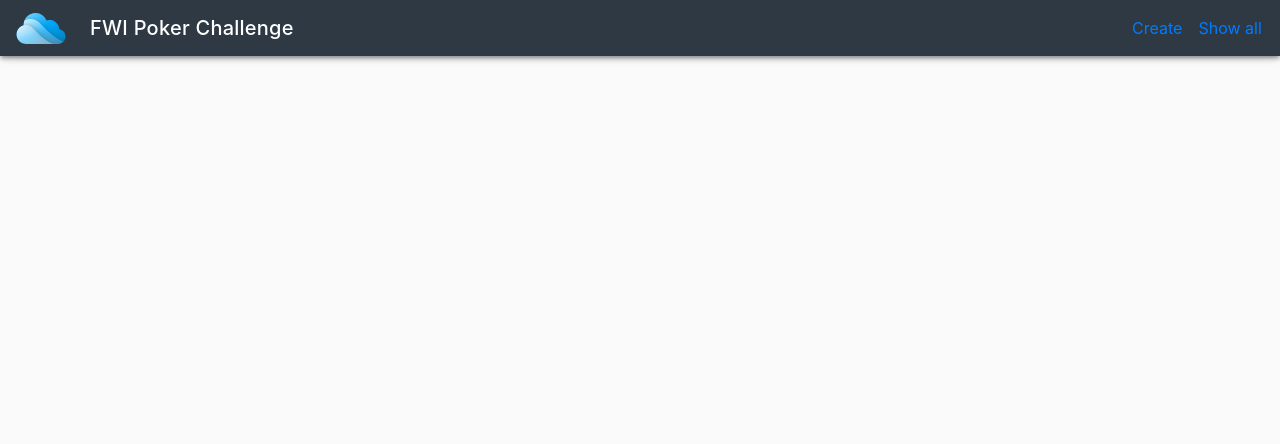
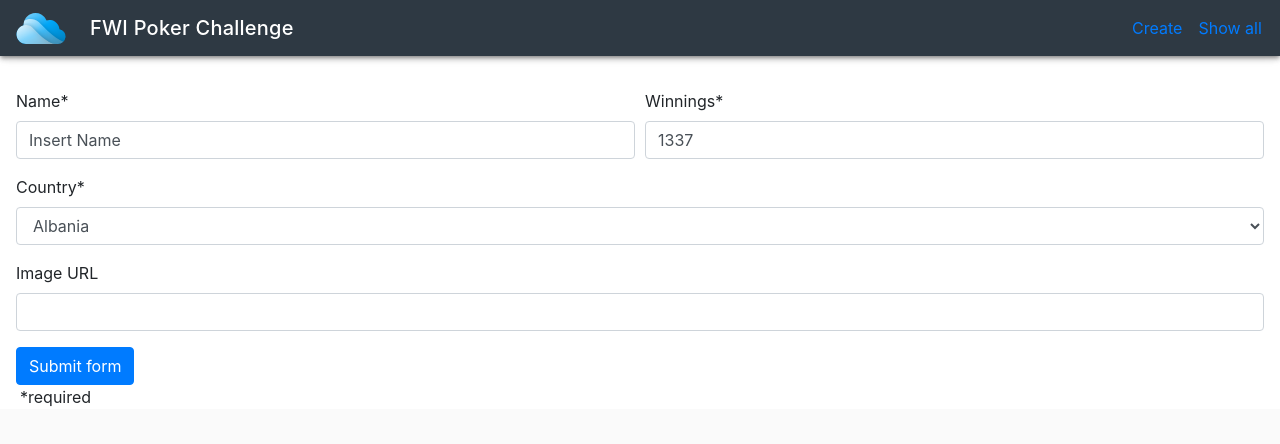
Before and after one commit to Collin-Park/fwi-fe-code-challenge, a React (Create React App) app in the folder client/: page /create in a window 1280 px wide. Shown: the top 444 px of the page. Built offline with nearby package versions, Linux system fonts and the light colour scheme.

Commit message:
added ui for create route and added forminput component

```diff
--- a/client/src/App.jsx
+++ b/client/src/App.jsx
@@ -1,5 +1,5 @@
 import React from 'react';
-
+import CreateNew from './CreateNew/CreateNew';
 import Header from './Header/Header';
 import PlayerTable from './PlayerTable/PlayerTable';
 
@@ -19,7 +19,7 @@ const App = () => {
               <PlayerTable />
             </Route>
             <Route path="/create">
-              <div>create</div>
+              <CreateNew />
             </Route>
           </Switch>
         </div>
--- /dev/null
+++ b/client/src/CreateNew/CreateNew.jsx
@@ -0,0 +1,19 @@
+import React from 'react';
+
+import './CreateNew.scss';
+import FormInput from '../FormInput/FormInput';
+
+export default function CreateNew() {
+  const newChar = {
+    name: 'Insert Name',
+    winnings: 1337,
+    country: 'AL',
+    imageUrl: '',
+  };
+  return (
+    <div className="mx-3">
+      <div className="hidden-nav" />
+      <FormInput props={newChar} />
+    </div>
+  );
+}
--- /dev/null
+++ b/client/src/CreateNew/CreateNew.scss
@@ -0,0 +1,4 @@
+.hidden-nav {
+  width: 100%;
+  height: 56px;
+}
--- a/client/src/FormInput/FormInput.jsx
+++ b/client/src/FormInput/FormInput.jsx
@@ -25,9 +25,12 @@ const schema = yup.object({
 });
 
 export default function FormInput({ props }) {
-  const { name, winnings, country, id, imageUrl } = props;
+  const name = props?.name;
+  const winnings = props?.winnings;
+  const country = props?.country;
+  const id = props?.id;
+  const imageUrl = props?.imageUrl;
   const countryLong = COUNTRIES[country];
-  console.log(country);
   return (
     <Formik
       validationSchema={schema}
@@ -53,7 +56,7 @@ export default function FormInput({ props }) {
         <Form noValidate onSubmit={handleSubmit}>
           <Form.Row>
             <Form.Group as={Col} md="6" controlId="validationFormik01">
-              <Form.Label>Name</Form.Label>
+              <Form.Label>Name*</Form.Label>
               <Form.Control
                 type="text"
                 name="name"
@@ -66,7 +69,7 @@ export default function FormInput({ props }) {
               <Form.Control.Feedback>Looks good!</Form.Control.Feedback>
             </Form.Group>
             <Form.Group as={Col} md="6" controlId="validationFormik02">
-              <Form.Label>Winnings</Form.Label>
+              <Form.Label>Winnings*</Form.Label>
               <Form.Control
                 type="text"
                 name="winnings"
@@ -81,23 +84,7 @@ export default function FormInput({ props }) {
           </Form.Row>
           <Form.Row>
             <Form.Group as={Col} md="12" controlId="validationFormik03">
-              <Form.Label>Country</Form.Label>
-              <Form.Control
-                as="select"
-                name="country"
-                value={values.country}
-                onChange={handleChange}
-                isInvalid={!!errors.country}
-                isValid={touched.country && !errors.country}
-                onBlur={handleBlur}
-              >
-                {renderCountries()}
-              </Form.Control>
-            </Form.Group>
-          </Form.Row>
-          <Form.Row>
-            <Form.Group as={Col} md="12" controlId="validationFormik03">
-              <Form.Label>Country</Form.Label>
+              <Form.Label>Country*</Form.Label>
               <Form.Control
                 as="select"
                 name="country"
@@ -128,6 +115,7 @@ export default function FormInput({ props }) {
           </Form.Row>
 
           <Button type="submit">Submit form</Button>
+          <Form.Row className="ml-1">*required</Form.Row>
         </Form>
       )}
     </Formik>
@@ -136,10 +124,10 @@ export default function FormInput({ props }) {
 
 FormInput.propTypes = {
   props: PropTypes.shape({
-    id: PropTypes.string.isRequired,
-    name: PropTypes.string.isRequired,
+    id: PropTypes.string,
+    name: PropTypes.string,
     country: PropTypes.oneOf(Object.keys(COUNTRIES)),
-    winnings: PropTypes.number.isRequired,
-    imageUrl: PropTypes.string.isRequired,
-  }).isRequired,
+    winnings: PropTypes.number,
+    imageUrl: PropTypes.string,
+  }),
 };
--- a/client/src/PopupModal/PopupModal.jsx
+++ b/client/src/PopupModal/PopupModal.jsx
@@ -1,15 +1,8 @@
 import React from 'react';
-import { Formik } from 'formik';
-import * as yup from 'yup';
-import { Modal, Button, Form, Col } from 'react-bootstrap';
+import { Modal, Form, Col } from 'react-bootstrap';
 import PropTypes from 'prop-types';
 import { COUNTRIES } from '../constants';
 import FormInput from '../FormInput/FormInput';
-
-const schema = yup.object({
-  name: yup.string().required(),
-  winnings: yup.number().positive().integer().required(),
-});
 
 export default function PopupModal({ props }) {
   const { show, country, handleClose, name, winnings, id, imageUrl } = props;
@@ -22,14 +15,6 @@ export default function PopupModal({ props }) {
       <Modal.Body>
         <FormInput props={props} />
       </Modal.Body>
-      <Modal.Footer>
-        <Button variant="secondary" onClick={handleClose}>
-          Close
-        </Button>
-        <Button variant="primary" onClick={handleClose}>
-          Save Changes
-        </Button>
-      </Modal.Footer>
     </Modal>
   );
 }
```
